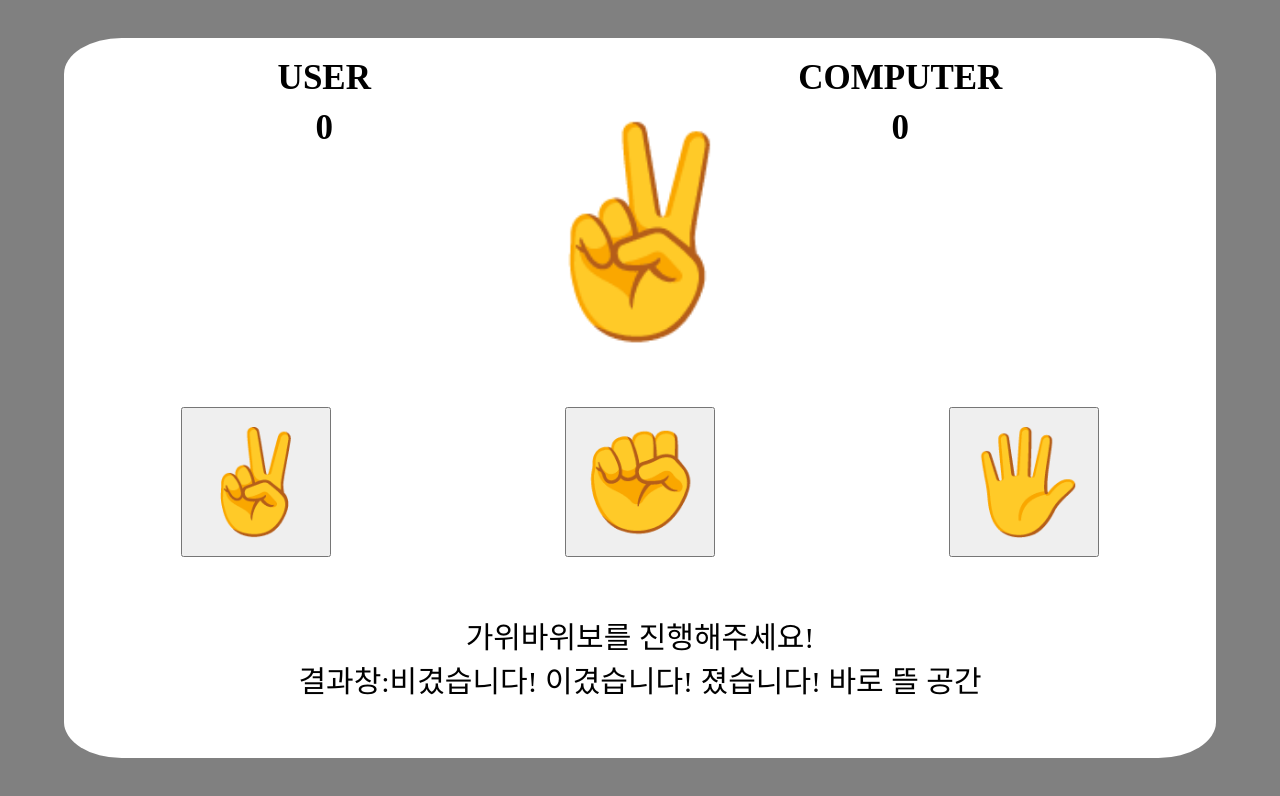
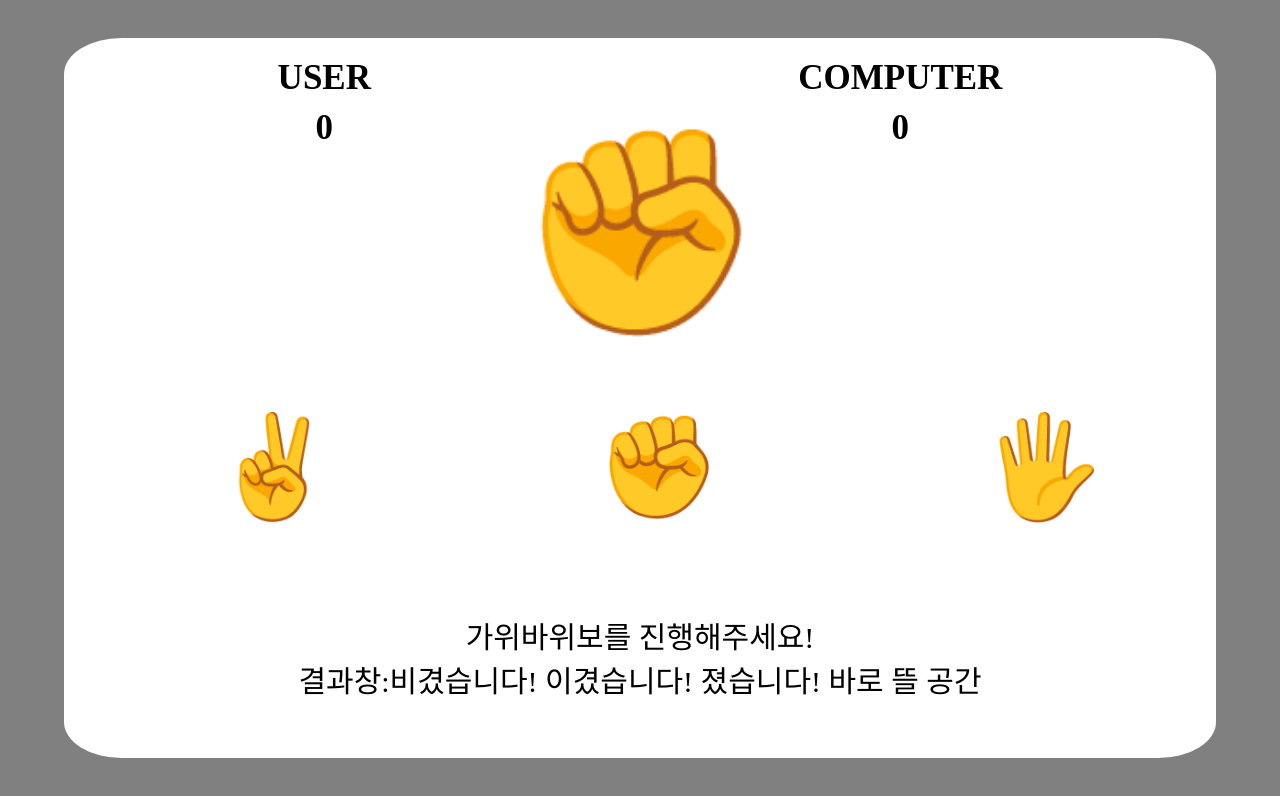
Before and after one commit to ChaJiTae/Rock-Paper-Scissors, a plain HTML site: page game.html in a window 1280 px wide. Both pictures are taken after a click on the button "✌️". Drawn offline with Linux system fonts and the light colour scheme; a web font is replaced by a local one.

Commit message:
#Temp Save temporary click event proceeding :D

```diff
--- a/game.html
+++ b/game.html
@@ -20,7 +20,7 @@
                 <div class="computerInfoCount">0</div>
             </div>
         </div>
-        <div class="computerResult"></div>
+        <div class="computerResult">✌️</div>
         <div class="userSet">
             <button class="gameUserButton userSissorsButton" type="button">✌️</button>
             <button class="gameUserButton userRockButton" type="button">✊</button>
--- a/index.js
+++ b/index.js
@@ -2,19 +2,55 @@
 const userCount = document.querySelector(".userInfoCount");
 // 컴퓨터 점수 현황
 const computerCount = document.querySelector(".computerInfoCount");
+
 // 컴퓨터가 낸 가위바위보
 const computerResult = document.querySelector(".computerResult");
 // 컴퓨터가 낼 수 있는 가위바위보 셋팅
 const computerResultSet = ['✌️','✊','🖐'];
 // 셋팅값 개수
-const number = 0;
+var number = 0;
 // 가위바위보 계속해서 바뀌는 함수
-// const computerChange = () =>{
-//     computerResult.innerText = `${computerResultSet[number]}`;
-//     number++;
-//     if(number == computerResultSet.length) number = 0;
-// }
-// let randomResult = setInterval(computerChange,1000);
-// clearInterval(randomResult);
+const computerChange = () => {
+    computerResult.innerText = `${computerResultSet[number]}`;
+    number++;
+    if(number == computerResultSet.length) number = 0;
+}
+
+// 계속 움직이는 랜덤
+let randomResult = setInterval(computerChange,300);
+
+let randomComputerValue = 0;
+
+// user가 버튼 클릭 시 랜덤값 멈추는 함수
+// 애니메이션 정지 및 현재 값 랜덤
+const clickButton = () => {
+    // 애니메이션 정지
+    clearInterval(randomResult);
+    // 랜덤값 생성하는 구문
+    randomComputerValue = Math.floor(Math.random()*3);
+    // 랜덤 값으로 변환 되는 구문
+    computerResult.innerText = `${computerResultSet[randomComputerValue]}`;
+    return randomComputerValue;
+}
+
+const sissorClick = () => {
+    clickButton()
+    console.log(randomComputerValue);
+}
+
+const rockClick = () => {
+    clickButton()
+    console.log(randomComputerValue);
+}
+
+const paperClick = () =>{
+    clickButton()
+    console.log(randomComputerValue);
+}
+
+const userSissorsButton = document.querySelector(".userSissorsButton").addEventListener('click',sissorClick);
+const userRockButton = document.querySelector(".userRockButton").addEventListener('click',rockClick);
+const userPaperButton = document.querySelector(".userPaperButton").addEventListener('click',paperClick);
+
 // userCount.innerText=1;
-computerResult.innerHTML = computerResultSet[0];
+// computerResult.innerHTML = computerResultSet[0];
--- a/style.css
+++ b/style.css
@@ -105,8 +105,15 @@ body{
 .gameUserButton{
     text-align: center;
     font-size: 100px;
-    width: 150px;
-    height: 150px;
+    width: 100px;
+    height: 100px;
+    cursor:pointer;
+    border: 0px;
+    background-color:transparent;
+}
+
+.gameUserButton:hover {
+    transform: scale(2);
 }
 
 /*
```
